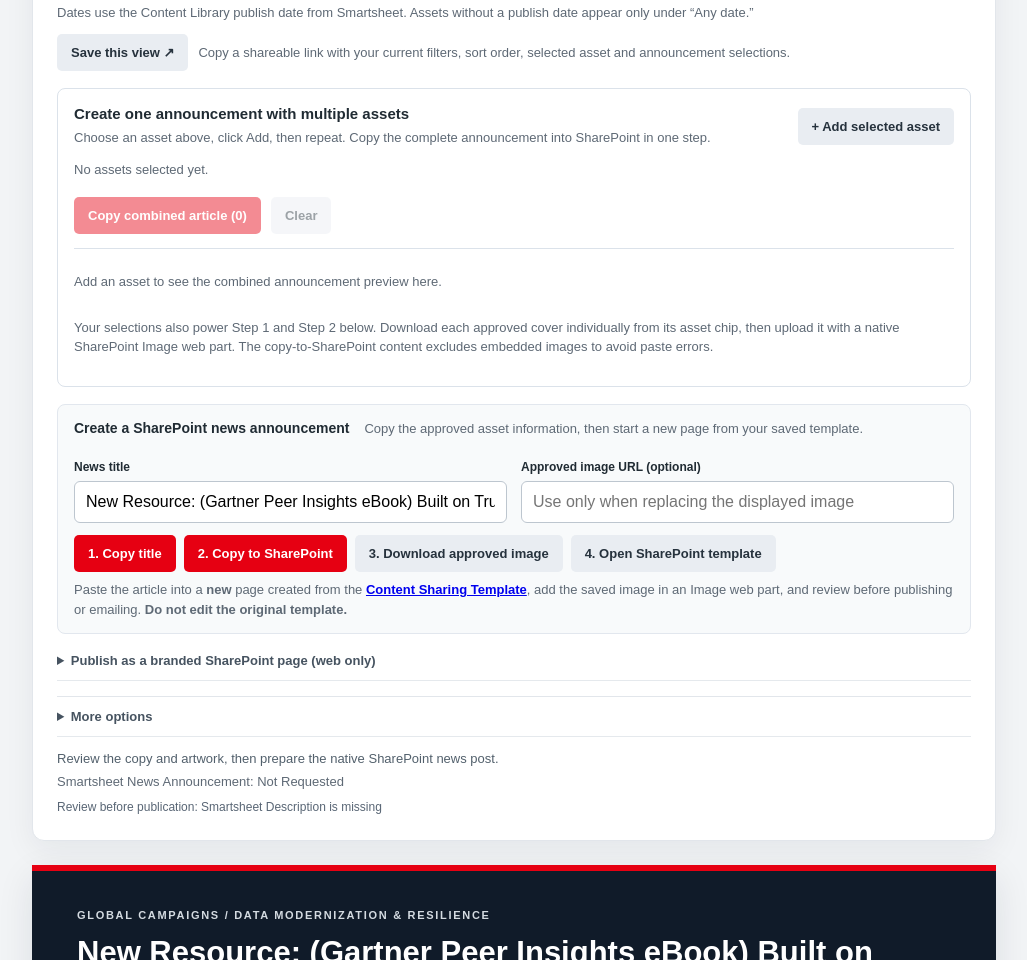
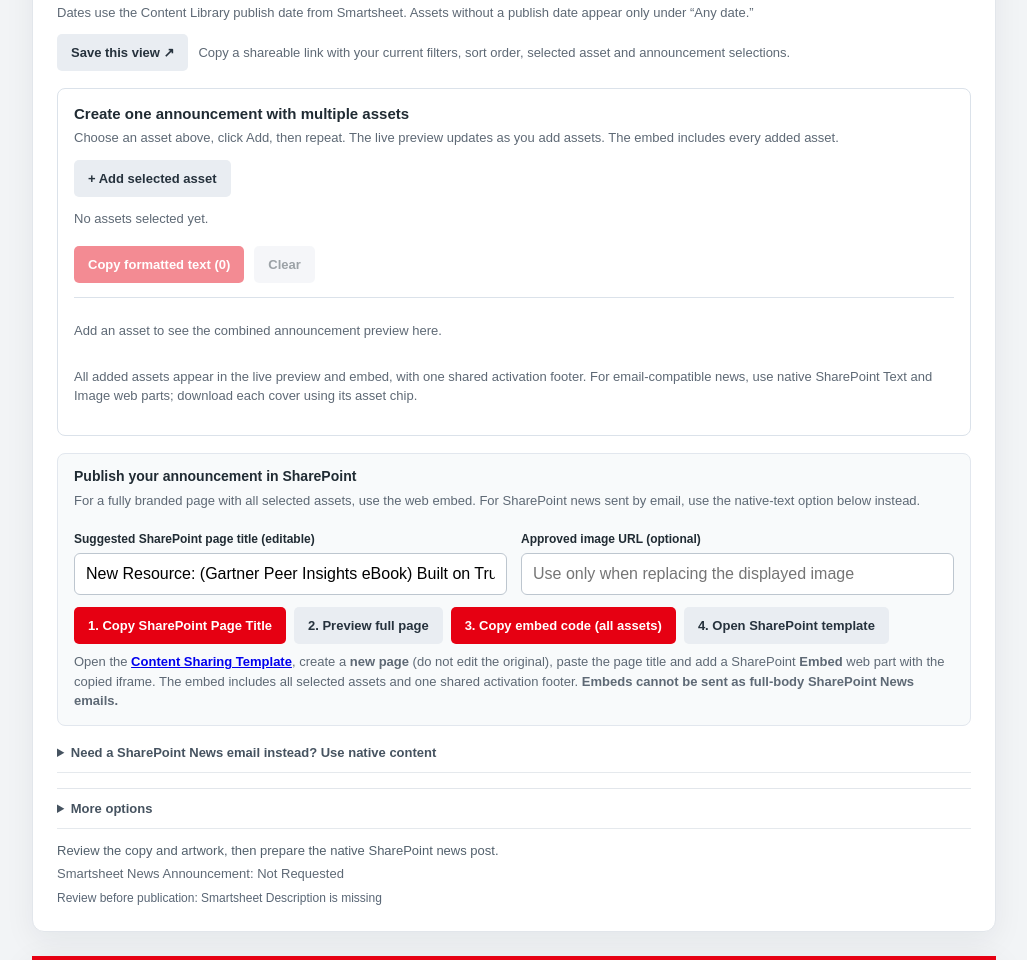
Before and after one commit to EmmeeTerry/Webinar-Activation-Hub, a plain HTML site: page news-publisher.html in a window 1280 px wide. Shown: the part 398-1358 px from the top of the page, without its empty margins (126-1153 px from the left). Drawn offline with Linux system fonts and the light colour scheme.

Commit message:
Clarify web embed and email-safe publishing flow and generate content-specific SharePoint page titles

```diff
--- a/news-publisher.html
+++ b/news-publisher.html
@@ -13,16 +13,16 @@
 <div class="grid compact-filters" id="customDates" hidden><div><label for="dateFrom">Published from</label><input id="dateFrom" type="date"></div><div><label for="dateTo">Published through</label><input id="dateTo" type="date"></div></div>
 <p class="hint" style="margin:7px 0 0">Dates use the Content Library publish date from Smartsheet. Assets without a publish date appear only under “Any date.”</p>
 <div class="saved-view-controls"><button id="saveView" class="secondary" type="button">Save this view ↗</button><span class="hint">Copy a shareable link with your current filters, sort order, selected asset and announcement selections.</span></div>
-<section class="batch-panel"><div class="batch-top"><div><strong>Create one announcement with multiple assets</strong><p class="hint">Choose an asset above, click Add, then repeat. Copy the complete announcement into SharePoint in one step.</p></div><button class="secondary" id="batchAdd" type="button">+ Add selected asset</button></div><div id="batchList" class="batch-items" aria-live="polite"><span class="hint">No assets selected yet.</span></div><div class="actions"><button id="batchCopy" disabled>Copy combined article (0)</button><button class="secondary" id="batchClear" disabled>Clear</button></div><div id="batchPreview" class="batch-preview" aria-label="Live combined announcement preview"><p class="hint">Add an asset to see the combined announcement preview here.</p></div><p class="hint">Your selections also power Step 1 and Step 2 below. Download each approved cover individually from its asset chip, then upload it with a native SharePoint Image web part. The copy-to-SharePoint content excludes embedded images to avoid paste errors.</p></section><div class="publish-actions news-primary">
-<div class="publish-heading"><strong>Create a SharePoint news announcement</strong><span class="hint">Copy the approved asset information, then start a new page from your saved template.</span></div>
-<div class="grid"><div><label for="pageTitle">News title</label><input id="pageTitle"></div><div><label for="image">Approved image URL (optional)</label><input id="image" placeholder="Use only when replacing the displayed image"></div></div>
+<section class="batch-panel"><div class="batch-top"><div><strong>Create one announcement with multiple assets</strong><p class="hint">Choose an asset above, click Add, then repeat. The live preview updates as you add assets. The embed includes every added asset.</p></div><button class="secondary" id="batchAdd" type="button">+ Add selected asset</button></div><div id="batchList" class="batch-items" aria-live="polite"><span class="hint">No assets selected yet.</span></div><div class="actions"><button id="batchCopy" disabled>Copy formatted text (0)</button><button class="secondary" id="batchClear" disabled>Clear</button></div><div id="batchPreview" class="batch-preview" aria-label="Live combined announcement preview"><p class="hint">Add an asset to see the combined announcement preview here.</p></div><p class="hint">All added assets appear in the live preview and embed, with one shared activation footer. For email-compatible news, use native SharePoint Text and Image web parts; download each cover using its asset chip.</p></section><div class="publish-actions news-primary">
+<div class="publish-heading"><strong>Publish your announcement in SharePoint</strong><span class="hint">For a fully branded page with all selected assets, use the web embed. For SharePoint news sent by email, use the native-text option below instead.</span></div>
+<div class="grid"><div><label for="pageTitle">Suggested SharePoint page title (editable)</label><input id="pageTitle"></div><div><label for="image">Approved image URL (optional)</label><input id="image" placeholder="Use only when replacing the displayed image"></div></div>
 <div class="actions" aria-label="Prepare SharePoint news announcement">
-<button id="copyTitle">1. Copy title</button><button id="copyRich">2. Copy to SharePoint</button><button id="saveImage" class="secondary">3. Download approved image</button><button id="sharepoint" class="secondary">4. Open SharePoint template</button>
+<button id="copyTitle">1. Copy SharePoint Page Title</button><button id="view" class="secondary">2. Preview full page</button><button id="copyEmbed">3. Copy embed code (all assets)</button><button id="sharepoint" class="secondary">4. Open SharePoint template</button>
 </div>
-<p class="hint" style="margin:7px 0 0">Paste the article into a <b>new</b> page created from the <a href="https://hitachivantara.sharepoint.com/sites/To-PartnerCommunicationsFY23/SitePages/Content-Sharing-Template.aspx" target="_blank" rel="noopener"><b>Content Sharing Template</b></a>, add the saved image in an Image web part, and review before publishing or emailing. <b>Do not edit the original template.</b></p>
+<p class="hint" style="margin:7px 0 0">Open the <a href="https://hitachivantara.sharepoint.com/sites/To-PartnerCommunicationsFY23/SitePages/Content-Sharing-Template.aspx" target="_blank" rel="noopener"><b>Content Sharing Template</b></a>, create a <b>new page</b> (do not edit the original), paste the page title and add a SharePoint <b>Embed</b> web part with the copied iframe. The embed includes all selected assets and one shared activation footer. <b>Embeds cannot be sent as full-body SharePoint News emails.</b></p>
 
 </div>
-<details class="email-actions embed-optional"><summary>Publish as a branded SharePoint page (web only)</summary><div class="actions"><button id="copyEmbed">Copy SharePoint embed code (all selected assets)</button><button id="view" class="secondary">Preview full page</button></div><p class="hint">For the fully designed web-page experience, add a SharePoint <b>Embed</b> web part and paste the generated iframe. <b>Do not use this for email.</b></p></details>
+<details class="email-actions embed-optional"><summary>Need a SharePoint News email instead? Use native content</summary><div class="actions"><button id="copyRich">Copy formatted article text (no images)</button><button id="saveImage" class="secondary">Download current asset cover</button></div><p class="hint">For SharePoint News sent by email, paste the formatted text into a native <b>Text</b> web part and add each image using native <b>Image</b> web parts. Do not use an Embed web part. For multiple assets, download each cover using its button above. The shared footer is included only in the web embed, so add a native footer to email news if needed.</p></details>
 <details class="more-tools"><summary>More options</summary><div class="actions"><button id="copyCard" class="secondary">Copy resource-card URL</button><button id="copyPacket" class="secondary">Copy review checklist</button></div></details>
 <div class="status" id="status" role="status"></div><div class="hint" id="newsState" style="margin-top:6px"></div><div id="readiness" style="font-size:12px;line-height:1.45;margin-top:7px;color:#596675"></div>
 </section>
@@ -79,7 +79,7 @@ function updateReadiness(){
 function render(){
   current=items.find(x=>x.id===$('asset').value);if(!current)return;
   let t=title(current.title),status=clean(current.status),live=status.toLowerCase()==='live';
-  $('pageTitle').value='New Resource: '+t;
+  $('pageTitle').value=announcementPageTitle(batchIds.length?batchEntries():[current]);
   set('heroTitle','New Resource: '+t);
   set('campaign','GLOBAL CAMPAIGNS / '+clean(current.campaign||'CONTENT'));
   set('type',clean(current.type||'CONTENT'));set('title',t);
@@ -97,7 +97,7 @@ function render(){
   $('status').classList.toggle('warn',!live);
   updateReadiness();
   if(!embedded && !params.has('savedView'))history.replaceState({},'', '?item='+encodeURIComponent(current.id));
-  if(batchIds.length)$('pageTitle').value='New Content & Activation Resources';
+  if(batchIds.length)$('pageTitle').value=announcementPageTitle(batchEntries());
 }
 function htmlEsc(v){return String(v||'').replace(/&/g,'&amp;').replace(/</g,'&lt;').replace(/>/g,'&gt;').replace(/"/g,'&quot;')}
 function assetImage(x){
@@ -129,9 +129,18 @@ function assetAnnouncementHTML(x,includeImages=true){
  +'<p style="margin:0 0 7px"><a href="'+htmlEsc(cardURL(x))+'" style="display:inline-block;padding:11px 15px;background:#e60012;color:#ffffff;font-size:13px;font-weight:bold;text-decoration:none;border-radius:4px">Explore asset &amp; activation resources ↗</a></p>'
  +list+'</div>';
 }
+function announcementPageTitle(records){
+ const titles=records.filter(Boolean).map(x=>title(x.title));
+ if(!titles.length)return 'Content Announcement';
+ if(titles.length===1)return 'New Resource: '+titles[0];
+ const complete=titles.join(' | ');
+ if(complete.length<=135)return 'New Content: '+complete;
+ const first=titles[0],short=first.length>60?first.slice(0,57).replace(/\\s+\\S*$/,'')+'…':first;
+ return 'New Content: '+short+' + '+(titles.length-1)+' more '+(titles.length===2?'resource':'resources');
+}
 function articlePackage(records,includeImages=true){
  if(!records.length)return '';
- const one=records.length===1,head=one?'New Resource: '+title(records[0].title):'New Content & Activation Resources';
+ const one=records.length===1,head=announcementPageTitle(records);
  const eyebrow=one?'GLOBAL CAMPAIGNS / '+(records[0].campaign||'NEW CONTENT'):'GLOBAL CAMPAIGNS / CONTENT LIBRARY';
  return '<div style="font-family:Arial,Helvetica,sans-serif;max-width:760px;background:#ffffff;color:#1c2936">'
  +announcementHeader(head,eyebrow)
@@ -155,16 +164,16 @@ async function copyRich(){
 let batchIds=[];
 const batchEntries=()=>batchIds.map(id=>items.find(x=>x.id===id)).filter(Boolean);
 function batchHTML(){return articlePackage(batchEntries())}
-function batchText(){return ['New Content & Activation Resources',...batchEntries().map(x=>[title(x.title),clean(x.abstract||x.notes||'Approved description is required before publishing.'),'Content Resources: '+cardURL(x),...availableResourceLinks(x).map(([name,url])=>name+': '+url)].join('\n'))].join('\n\n')}
+function batchText(){return [announcementPageTitle(batchEntries()),...batchEntries().map(x=>[title(x.title),clean(x.abstract||x.notes||'Approved description is required before publishing.'),'Content Resources: '+cardURL(x),...availableResourceLinks(x).map(([name,url])=>name+': '+url)].join('\n'))].join('\n\n')}
 function renderBatch(){
  const el=$('batchList'),entries=batchEntries();el.replaceChildren();
  if(!entries.length){const empty=document.createElement('span');empty.className='hint';empty.textContent='No assets selected yet.';el.append(empty)}
  entries.forEach(x=>{const chip=document.createElement('span');chip.className='batch-chip';const name=document.createElement('span');name.textContent=title(x.title);const b=document.createElement('button');b.type='button';b.textContent='×';b.setAttribute('aria-label','Remove '+title(x.title));b.onclick=()=>{batchIds=batchIds.filter(id=>id!==x.id);renderBatch()};chip.append(name);const art=assetImage(x);if(art){const download=document.createElement('button');download.type='button';download.textContent='Download cover ↓';download.title='Save approved cover for '+title(x.title);download.style.cssText='font-size:12px;color:#b20617;font-weight:bold;white-space:nowrap';download.onclick=()=>downloadAssetImage(x);chip.append(download)}chip.append(b);el.append(chip)});
  $('batchCopy').disabled=$('batchClear').disabled=!entries.length;
- $('batchCopy').textContent='Copy combined article ('+entries.length+')';
+ $('batchCopy').textContent='Copy formatted text ('+entries.length+')';
  $('copyRich').textContent=entries.length?'2. Copy '+entries.length+' assets to SharePoint':'2. Copy to SharePoint';
- $('copyTitle').textContent=entries.length?'1. Copy combined title':'1. Copy title';
- $('pageTitle').value=entries.length?'New Content & Activation Resources':(current?'New Resource: '+title(current.title):'');
+ $('copyTitle').textContent='1. Copy SharePoint Page Title';
+ $('pageTitle').value=announcementPageTitle(entries.length?entries:[current]);
  $('batchPreview').innerHTML=entries.length?batchHTML():'<p class="hint">Add an asset to see the combined announcement preview here.</p>';
 }
 $('batchAdd').onclick=()=>{const id=$('asset').value;if(!id||batchIds.includes(id)){set('status','Select an asset not already in the announcement.');return}if(batchIds.length>=20){set('status','Maximum 20 assets per announcement.');return}batchIds.push(id);renderBatch();set('status',batchIds.length+' assets in the combined announcement.')};
@@ -266,7 +275,7 @@ $('saveView').onclick=async()=>{
  catch(e){window.prompt('Copy this view link:',url);set('status','Use this link to share your saved filtered view.')}
 };
 function copy(v){navigator.clipboard.writeText(v).then(()=>set('status','Copied to clipboard.')).catch(()=>prompt('Copy this value:',v))}
-$('image').value=params.get('image')||'';$('asset').onchange=()=>{$('image').value='';render()};$('image').oninput=render;$('copyTitle').onclick=()=>copy(batchIds.length?'New Content & Activation Resources':$('pageTitle').value);$('saveImage').onclick=saveImageToFolder;$('copyRich').onclick=copyRich;$('copyEmbed').onclick=()=>{const ids=batchIds.length?batchIds:(current?[current.id]:[]);if(!ids.length){set('status','Select at least one asset first.');return}const count=ids.length,height=Math.max(920,360+count*570),label='Content announcement with '+count+' asset'+(count===1?'':'s');copy('<iframe src="'+articleURL(current)+'" width="100%" height="'+height+'" style="border:none;" loading="lazy" title="'+label+'"></iframe>');set('status','Embed code generated for '+count+' selected asset'+(count===1?'':'s')+'. Replace the previous iframe in SharePoint with this new code.')};$('view').onclick=()=>window.open(articleURL(current),'_blank');$('copyCard').onclick=()=>copy(cardURL(current));$('copyPacket').onclick=()=>copy(reviewPacket());$('sharepoint').onclick=()=>window.open('https://hitachivantara.sharepoint.com/sites/To-PartnerCommunicationsFY23/SitePages/Content-Sharing-Template.aspx','_blank','noopener');
+$('image').value=params.get('image')||'';$('asset').onchange=()=>{$('image').value='';render()};$('image').oninput=render;$('copyTitle').onclick=()=>copy($('pageTitle').value);$('saveImage').onclick=saveImageToFolder;$('copyRich').onclick=copyRich;$('copyEmbed').onclick=()=>{const ids=batchIds.length?batchIds:(current?[current.id]:[]);if(!ids.length){set('status','Select at least one asset first.');return}const count=ids.length,height=Math.max(920,360+count*570),label='Content announcement with '+count+' asset'+(count===1?'':'s');copy('<iframe src="'+articleURL(current)+'" width="100%" height="'+height+'" style="border:none;" loading="lazy" title="'+label+'"></iframe>');set('status','Embed code generated for '+count+' selected asset'+(count===1?'':'s')+'. Replace the previous iframe in SharePoint with this new code.')};$('view').onclick=()=>window.open(articleURL(current),'_blank');$('copyCard').onclick=()=>copy(cardURL(current));$('copyPacket').onclick=()=>copy(reviewPacket());$('sharepoint').onclick=()=>window.open('https://hitachivantara.sharepoint.com/sites/To-PartnerCommunicationsFY23/SitePages/Content-Sharing-Template.aspx','_blank','noopener');
 $('search').oninput=fillAssets;$('filterNews').onchange=fillAssets;$('filterArtwork').onchange=fillAssets;
 $('sortAssets').onchange=fillAssets;
 $('datePreset').onchange=()=>{$('customDates').hidden=$('datePreset').value!=='custom';fillAssets()};
```
